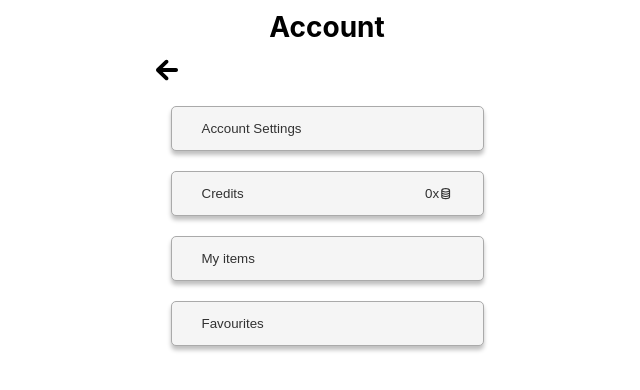
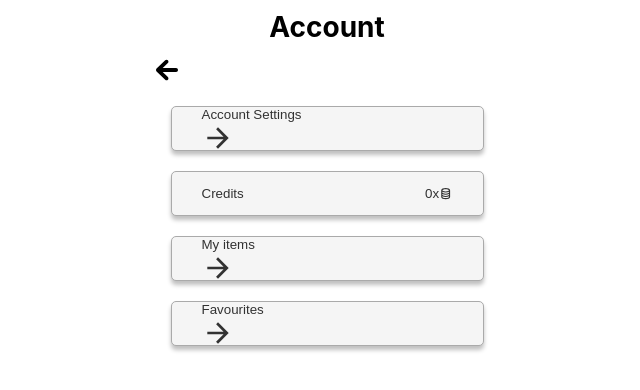
Before and after one commit to RevanToma/Tiny-Treasures, a React (Vite) app in the folder web-app/: page /account in a window 1280 px wide. Shown: the top 390 px of the page, without its empty margins (313-953 px from the left). Built offline with nearby package versions, Linux system fonts and the light colour scheme.

Commit message:
added the arrows in the buttons

```diff
--- a/web-app/src/routes/settings/AccountSettings.component.tsx
+++ b/web-app/src/routes/settings/AccountSettings.component.tsx
@@ -7,6 +7,7 @@ import { useSelector } from "react-redux";
 import { selectUserCredits } from "../../store/user/userSelectors";
 import LeftCarett from "../../assets/svg.icons/LeftCarett";
 import { BiCoinStack } from "react-icons/bi";
+import { IoMdArrowForward } from "react-icons/io";
 const AccountSettings = () => {
   const userCredits = useSelector(selectUserCredits);
   const navigate = useNavigate();
@@ -39,7 +40,9 @@ const AccountSettings = () => {
           buttonType={ButtonType.Secondary}
           onClick={handleAccountSettings}
         >
-          <Box alignItems="flex-start">Account Settings</Box>
+          <Box alignItems="flex-start">
+            Account Settings <IoMdArrowForward size={32} />
+          </Box>
         </Button>
         <Button buttonType={ButtonType.Secondary} onClick={handleCredits}>
           <Box
@@ -47,17 +50,21 @@ const AccountSettings = () => {
             justifyContent="space-between"
             alignItems="center"
           >
-            <span>Credits</span>
+            <span>Credits </span>
             <Box alignItems="center" flexDirection="row">
               {userCredits}x <BiCoinStack />
             </Box>
           </Box>
         </Button>
         <Button buttonType={ButtonType.Secondary} onClick={handleMyItems}>
-          <Box alignItems="flex-start">My items</Box>
+          <Box alignItems="flex-start">
+            My items <IoMdArrowForward size={32} />
+          </Box>
         </Button>
         <Button buttonType={ButtonType.Secondary} onClick={handleFavourites}>
-          <Box alignItems="flex-start">Favourites</Box>
+          <Box alignItems="flex-start">
+            Favourites <IoMdArrowForward size={32} />
+          </Box>
         </Button>
       </Box>
     </>
```
